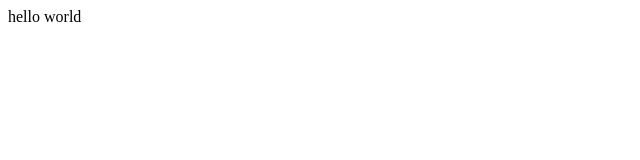
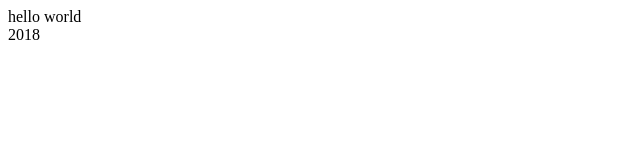
Before and after one commit to zhy2816/demo, a plain HTML site: page index.html in a window 1280 px wide. Shown: the full height of the page, 0-640 px from the left. Drawn offline with Linux system fonts and the light colour scheme.

Commit message:
添加了一个div

```diff
--- a/index.html
+++ b/index.html
@@ -6,5 +6,6 @@
 </head>
 <body>
 hello world
+<div>2018</div>
 </body>
 </html>
```
